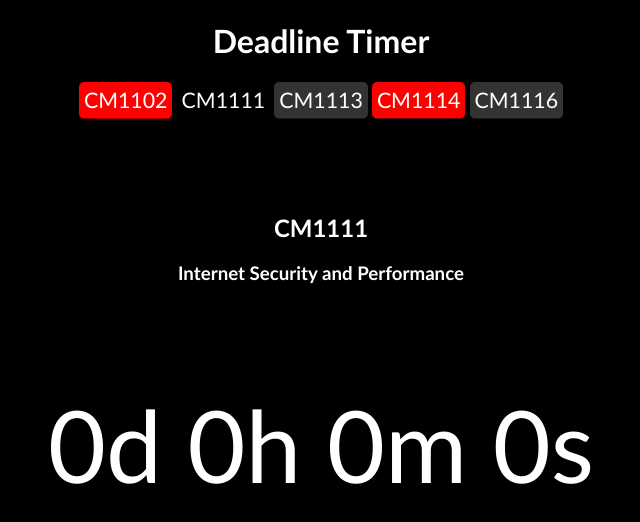
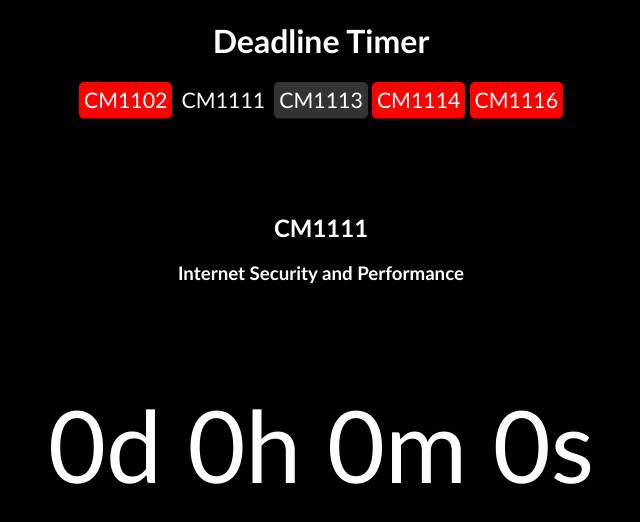
Before and after one commit to IntelliRon/Module-Countdown, a plain HTML site: page cm1111.html in a window 1280 px wide. Shown: the whole page, without its empty margins (319-959 px from the left). Drawn offline with Linux system fonts and the light colour scheme.

Commit message:
Update cm1111.html

```diff
--- a/cm1111.html
+++ b/cm1111.html
@@ -32,7 +32,7 @@
             <a href="cm1114.html">CM1114</a>
             <span class="tooltiptext">Web Design Technologies</span>
         </div>
-        <div class="tooltip">
+        <div class="tooltip deadlineOver">
             <a href="cm1116.html">CM1116</a>
             <span class="tooltiptext">Visual Development Fundamentals</span>
         </div>
```
